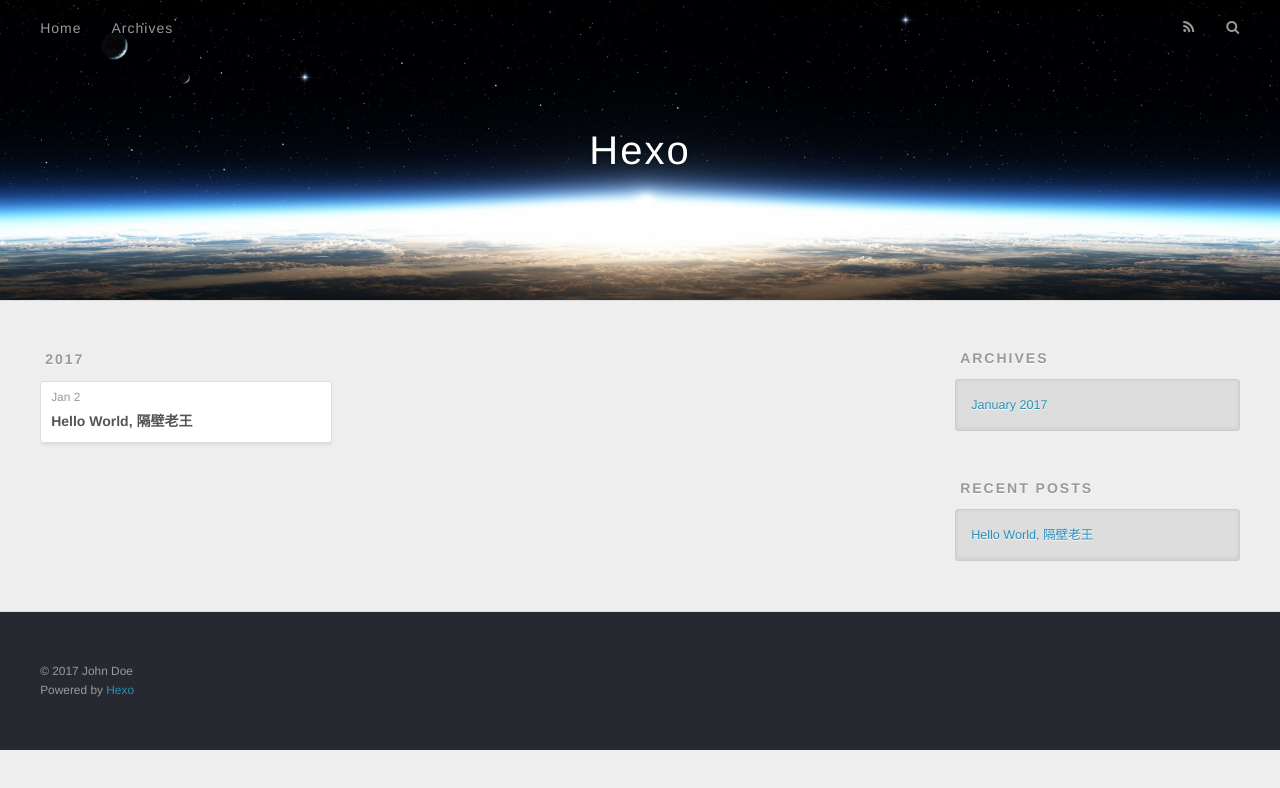
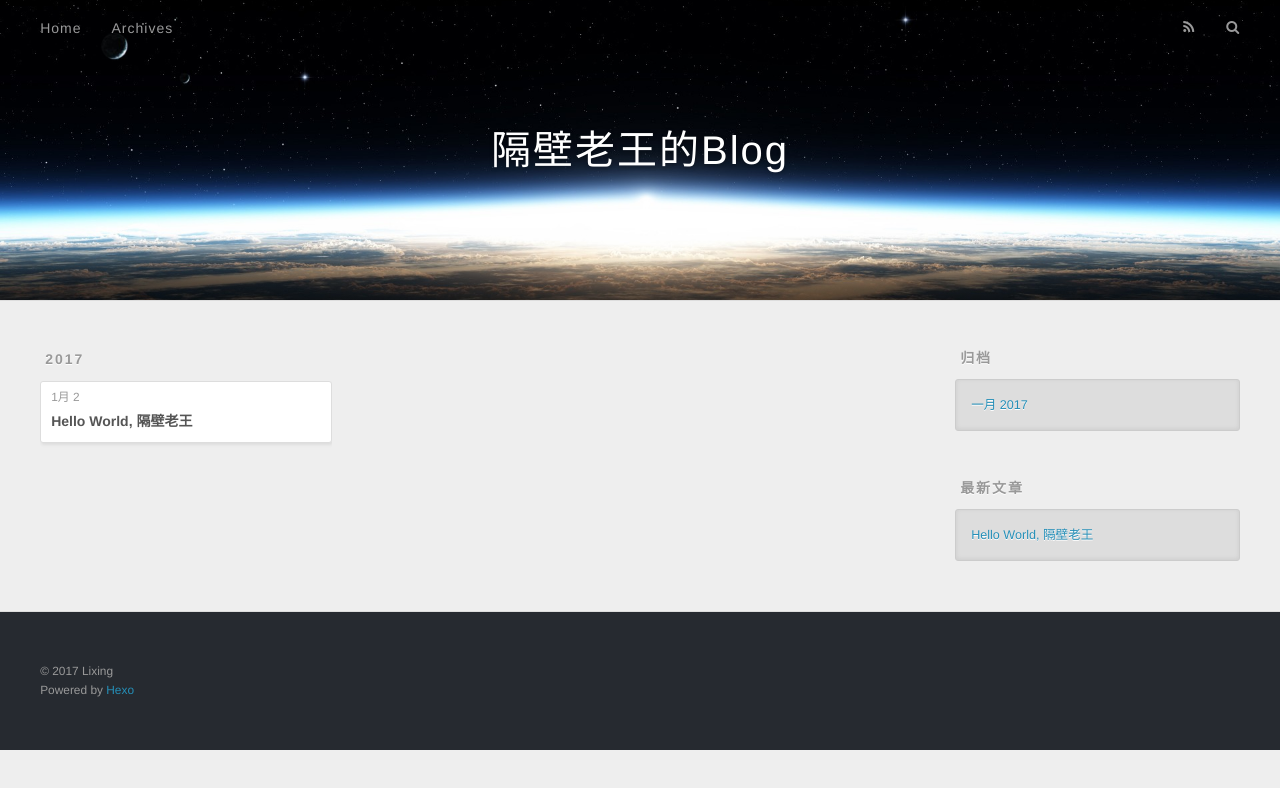
Before and after one commit to GeminiGuy/GeminiGuy.github.io, a plain HTML site: page archives/index.html in a window 1280 px wide. Drawn offline with nearby package versions, Linux system fonts and the light colour scheme.

Commit message:
Site updated: 2017-01-02 13:48:38

```diff
--- a/archives/index.html
+++ b/archives/index.html
@@ -3,16 +3,16 @@
 <head>
   <meta charset="utf-8">
 
-  <title>Archives | Hexo</title>
+  <title>归档 | 隔壁老王的Blog</title>
   <meta name="viewport" content="width=device-width, initial-scale=1, maximum-scale=1">
   <meta property="og:type" content="website">
-<meta property="og:title" content="Hexo">
+<meta property="og:title" content="隔壁老王的Blog">
 <meta property="og:url" content="http://yoursite.com/archives/index.html">
-<meta property="og:site_name" content="Hexo">
+<meta property="og:site_name" content="隔壁老王的Blog">
 <meta name="twitter:card" content="summary">
-<meta name="twitter:title" content="Hexo">
+<meta name="twitter:title" content="隔壁老王的Blog">
 
-    <link rel="alternate" href="/atom.xml" title="Hexo" type="application/atom+xml">
+    <link rel="alternate" href="/atom.xml" title="隔壁老王的Blog" type="application/atom+xml">
 
 
     <link rel="icon" href="/favicon.png">
@@ -33,7 +33,7 @@
   <div id="header-outer" class="outer">
     <div id="header-title" class="inner">
       <h1 id="logo-wrap">
-        <a href="/" id="logo">Hexo</a>
+        <a href="/" id="logo">隔壁老王的Blog</a>
       </h1>
 
     </div>
@@ -50,7 +50,7 @@
 
           <a id="nav-rss-link" class="nav-icon" href="/atom.xml" title="RSS Feed"></a>
 
-        <a id="nav-search-btn" class="nav-icon" title="Search"></a>
+        <a id="nav-search-btn" class="nav-icon" title="搜索"></a>
       </nav>
       <div id="search-form-wrap">
         <form action="//google.com/search" method="get" accept-charset="UTF-8" class="search-form"><input type="search" name="q" results="0" class="search-form-input" placeholder="Search"><button type="submit" class="search-form-submit">&#xF002;</button><input type="hidden" name="sitesearch" value="http://yoursite.com"></form>
@@ -76,7 +76,7 @@
   <div class="archive-article-inner">
     <header class="archive-article-header">
       <a href="/2017/01/02/hello-world/" class="archive-article-date">
-  <time datetime="2017-01-02T03:40:01.000Z" itemprop="datePublished">Jan 2</time>
+  <time datetime="2017-01-02T03:40:01.000Z" itemprop="datePublished">1月 2</time>
 </a>
 
 
@@ -107,9 +107,9 @@
 
 
   <div class="widget-wrap">
-    <h3 class="widget-title">Archives</h3>
+    <h3 class="widget-title">归档</h3>
     <div class="widget">
-      <ul class="archive-list"><li class="archive-list-item"><a class="archive-list-link" href="/archives/2017/01/">January 2017</a></li></ul>
+      <ul class="archive-list"><li class="archive-list-item"><a class="archive-list-link" href="/archives/2017/01/">一月 2017</a></li></ul>
     </div>
   </div>
 
@@ -117,7 +117,7 @@
 
 
   <div class="widget-wrap">
-    <h3 class="widget-title">Recent Posts</h3>
+    <h3 class="widget-title">最新文章</h3>
     <div class="widget">
       <ul>
 
@@ -137,7 +137,7 @@
 
   <div class="outer">
     <div id="footer-info" class="inner">
-      &copy; 2017 John Doe<br>
+      &copy; 2017 Lixing<br>
       Powered by <a href="http://hexo.io/" target="_blank">Hexo</a>
     </div>
   </div>
```
Also changed, not shown: 2017/01/02/hello-world/index.html (+10 -10 lines), archives/2017/01/index.html (+12 -12 lines), archives/2017/index.html (+12 -12 lines), index.html (+12 -12 lines).
